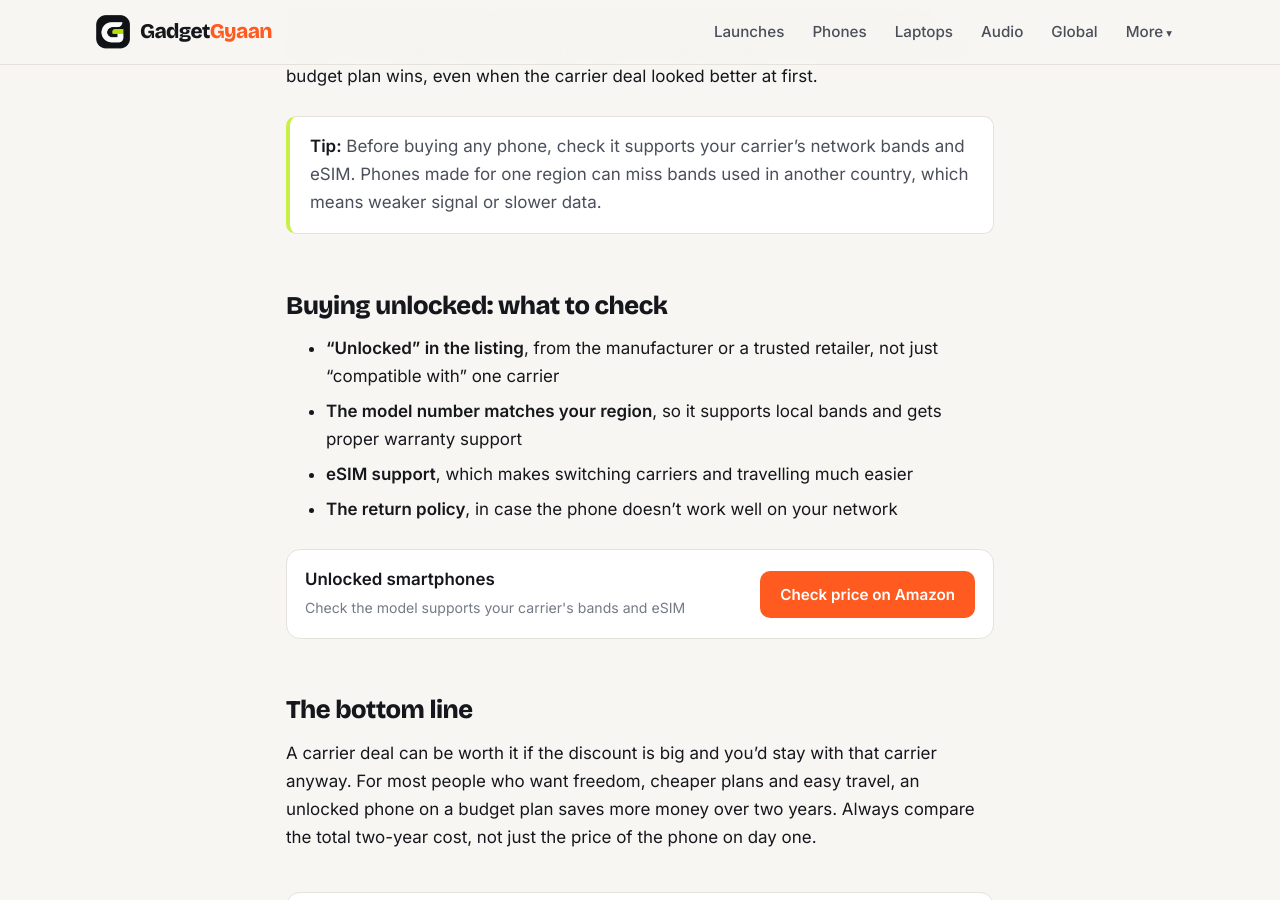
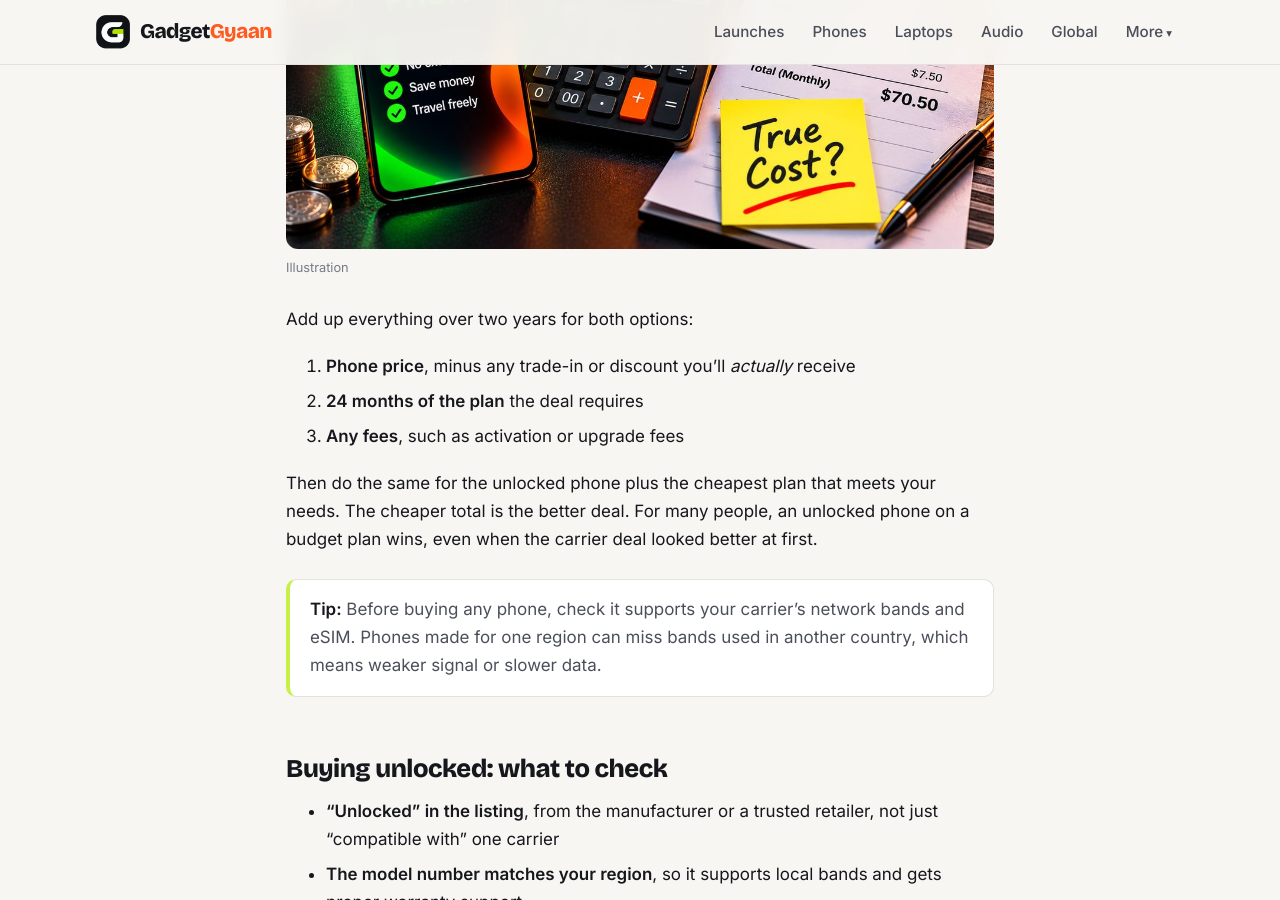
Before and after one commit to kiteksood167/kiteksood167.github.io, a Jekyll site: the page built from _posts/2026-10-20-unlocked-vs-carrier-phones.md, in a window 1280 px wide and 900 px high, scrolled down 3369 px. Built offline with Jekyll 4.4.1, drawn with Linux system fonts in a browser that asks for light colours.

Commit message:
Add true cost image to unlocked vs carrier phones post
Co-Authored-By: Claude Opus 5.5 <noreply@anthropic.com>
Claude-Session: https://claude.ai/code/session_019xqcqbRMqun33QWSRS29Nw

```diff
--- a/_posts/2026-10-20-unlocked-vs-carrier-phones.md
+++ b/_posts/2026-10-20-unlocked-vs-carrier-phones.md
@@ -52,6 +52,11 @@ Read the small print carefully. Many "free phone" offers are paid as monthly cre
 
 ## How to work out the true cost
 
+<figure class="inline-figure">
+  <img src="/assets/images/unlocked-phone-true-cost.jpg" alt="A phone next to a calculator and a monthly phone bill in dollars with a True cost note" loading="lazy">
+  <figcaption>Illustration</figcaption>
+</figure>
+
 Add up everything over two years for both options:
 
 1. **Phone price**, minus any trade-in or discount you'll *actually* receive
--- a/assets/images/index.yml
+++ b/assets/images/index.yml
@@ -170,3 +170,8 @@
   about: AI illustration — a traveller at an airport holding an unlocked phone that works with any sim; used inside the unlocked-vs-carrier-phones post
   credit: ""
   used_by: unlocked-vs-carrier-phones
+
+- file: unlocked-phone-true-cost.jpg
+  about: AI illustration — unlocked phone, calculator and a monthly phone bill in US dollars with a True cost sticky note; used inside the unlocked-vs-carrier-phones post
+  credit: ""
+  used_by: unlocked-vs-carrier-phones
```
Also changed, not shown: assets/images/unlocked-phone-true-cost.jpg (added).
